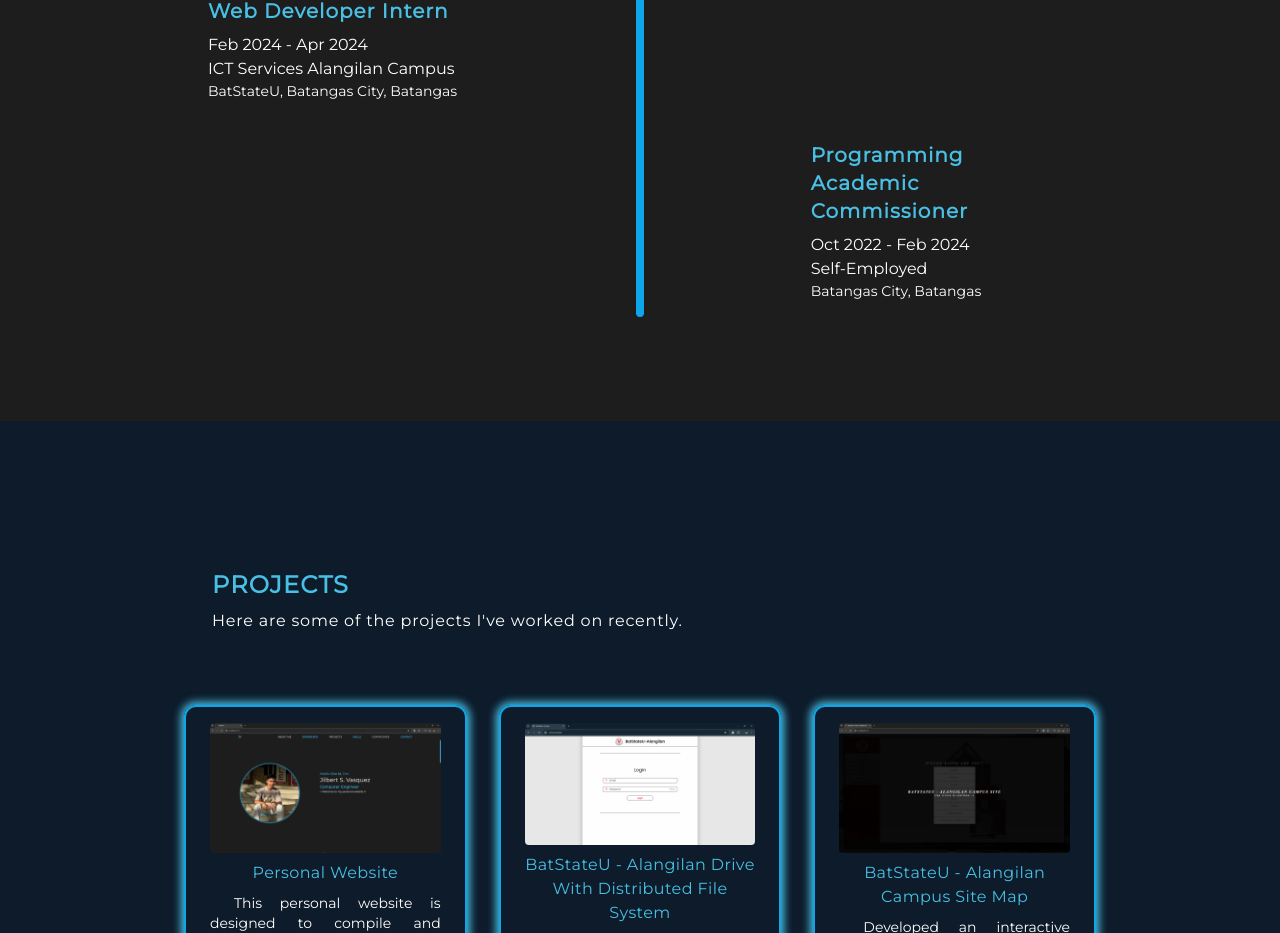
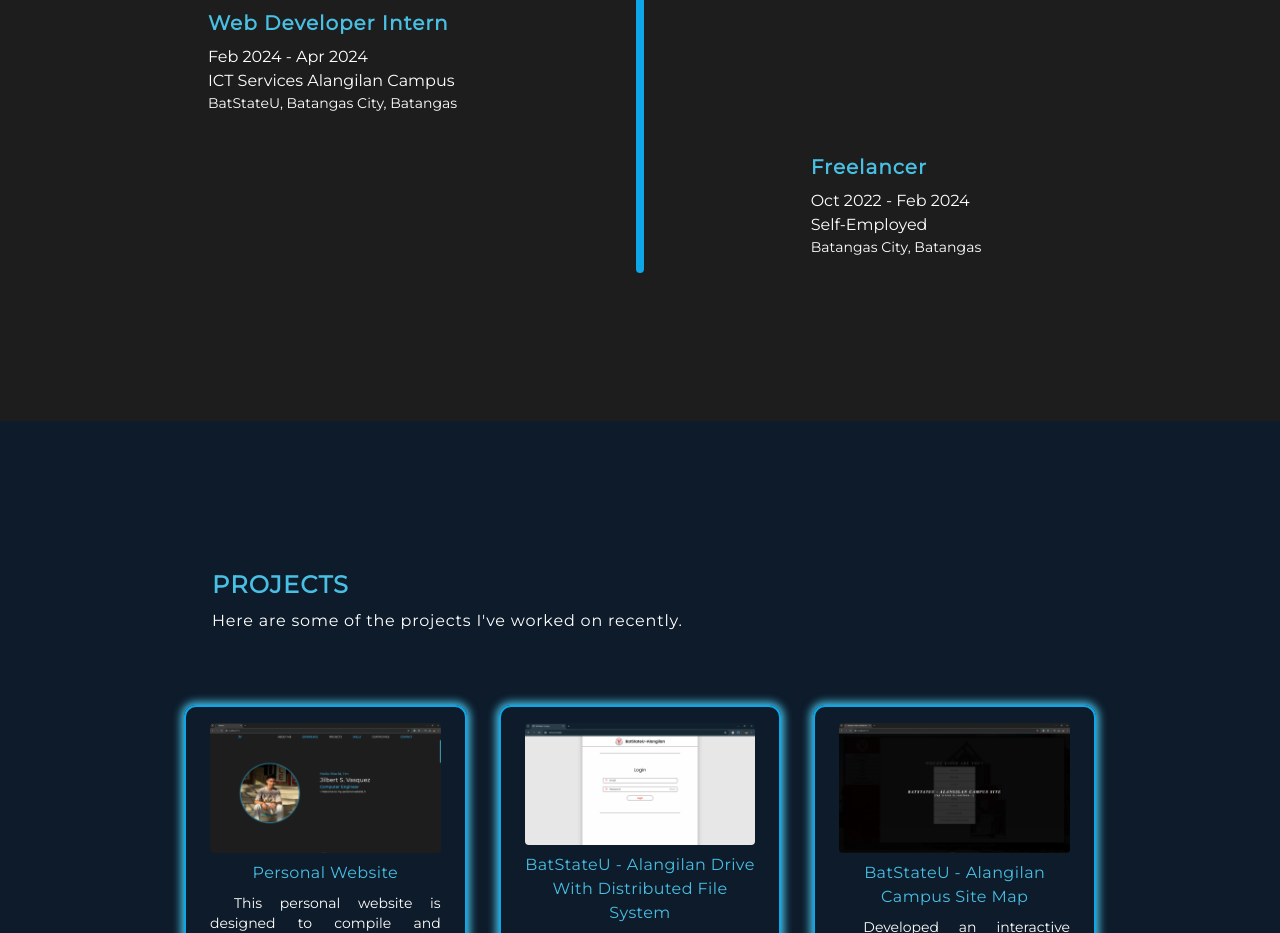
Before and after one commit to JilbertVasquez/JSVPortfolio, a React (Vite) app: page / in a window 1280 px wide. Shown: the part 1659-2592 px from the top of the page. Built offline with nearby package versions, Linux system fonts and the light colour scheme.

Commit message:
fix experience freelancer, skills scale, aboutme img src

```diff
--- a/src/AboutMe.jsx
+++ b/src/AboutMe.jsx
@@ -1,6 +1,6 @@
 import React from 'react';
 import Animation from './Animation.jsx';
-import codingperson from '../public/codingperson.json';
+import codingperson from '/public/codingperson.json';
 function AboutMe () {
 
     return (
--- a/src/Experience.jsx
+++ b/src/Experience.jsx
@@ -26,7 +26,7 @@ function Experience () {
 
                             <div></div>
                             <PillarBottom />
-                            <EventCard title="Programming Academic Commissioner" date="Oct 2022 - Feb 2024" companyname="Self-Employed" location="Batangas City, Batangas" />
+                            <EventCard title="Freelancer" date="Oct 2022 - Feb 2024" companyname="Self-Employed" location="Batangas City, Batangas" />
 
 
                         </div>
--- a/src/Skills.jsx
+++ b/src/Skills.jsx
@@ -74,7 +74,7 @@ function Skills () {
 
 const EventCard = ({name, image}) => {
     return (
-        <div className=' flex flex-col items-center justify-center rounded-xl custom_bg_1 skill_shadow 3xl:w-32 2xl:w-32 xl:w-32 md:w-28 xs:w-24 xxs:w-20 3xl:p-5 2xl:p-5 xl:p-5 xs:pt-4 xxs:pt-4'>
+        <div className=' flex flex-col items-center justify-center rounded-xl custom_bg_1 skill_shadow 3xl:w-32 2xl:w-32 xl:w-32 md:w-28 xs:w-24 xxs:w-20 3xl:p-5 2xl:p-5 xl:p-5 xs:pt-4 xxs:pt-4 hover:scale-105'>
             <img className='h-full 3xl:w-full 2xl:w-4/5 xl:w-4/5 md:w-3/5 xs:w-3/5 xxs:w-3/5' src={image} alt="tumbnail" />
             <h3 className='text-white uppercase h-14  flex items-center justify-center 3xl:pt-2 2xl:pt-2 xl:pt-2 md:pt-0 xs:pt-0 xxs:pt-0 3xl:text-sm 2xl:text-sm xl:text-sm md:text-xs xs:text-xs xxs:text-xxs'>{name}</h3>
         </div>
```
